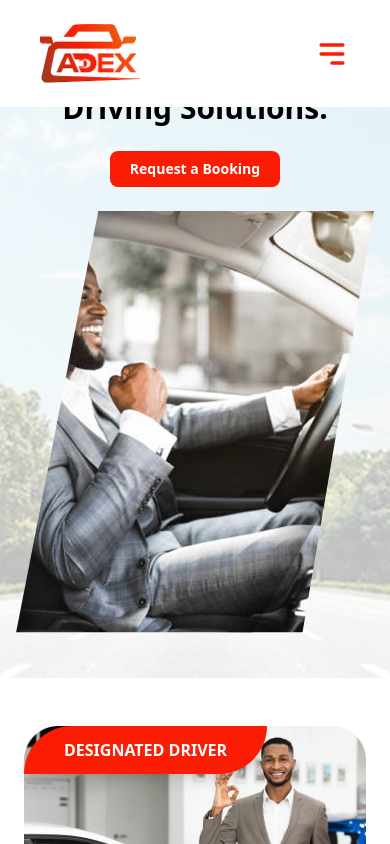
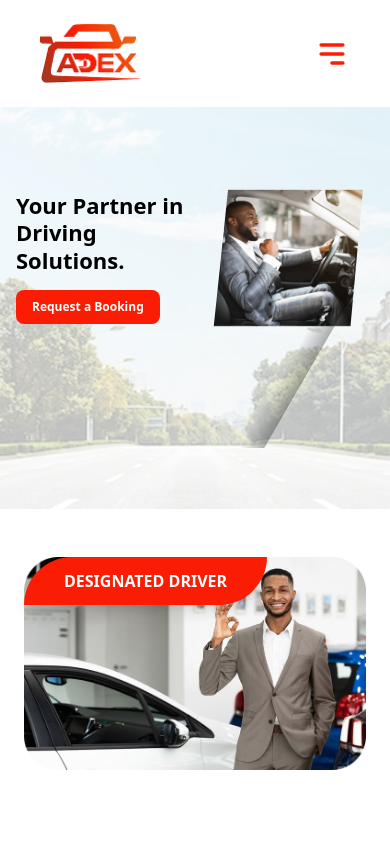
Before and after one commit to udemecomfort/adexx, a React (Vite) app: page / in a window 390 px wide. Shown: the top 844 px of the page. Built offline with nearby package versions, Linux system fonts and the light colour scheme.

Commit message:
added text

```diff
--- a/src/components/Hero.jsx
+++ b/src/components/Hero.jsx
@@ -11,38 +11,51 @@ const Hero = () => {
       <motion.img
         src={fill}
         alt="Background decorative"
-        className="w-full h-[70vh] md:h-[90vh] mt-[80px] md:mt-0 object-cover"
+        className="w-full h-[50vh] md:h-[90vh] mt-[80px] md:mt-0 object-cover"
         initial={{ opacity: 0 }}
         animate={{ opacity: 1 }}
         transition={{ duration: 1.2 }}
       />
 
       {/* Content container */}
-      <div className="absolute inset-0 flex flex-col md:flex-row items-center justify-center md:justify-between px-4 sm:px-6 md:pl-20 gap-6 sm:gap-10">
-
+      <div
+        className="absolute inset-0 flex flex-row items-center justify-between
+                   px-4 sm:px-8 md:px-20 gap-3 sm:gap-8"
+      >
         {/* Text Section */}
        <motion.div
-          className="max-w-[700px] text-center md:text-left space-y-6 md:space-y-8 px-2"
+  className="flex-1 text-left space-y-4 sm:space-y-6"
   initial={{ x: -80, opacity: 0 }}
   animate={{ x: 0, opacity: 1 }}
-          transition={{ duration: 1, ease: 'easeOut' }}
+  transition={{ duration: 1, ease: "easeOut" }}
 >
-          <h1 className="text-3xl sm:text-4xl md:text-[60px] font-bold text-black leading-tight">
+  <h1
+    className="text-[22px] sm:text-[32px] md:text-[50px] font-bold text-black leading-tight
+               w-full max-w-[300px] sm:max-w-[500px] md:max-w-[650px]"
+  >
     Your Partner in Driving Solutions.
   </h1>
 
   <motion.div whileHover={{ scale: 1.05 }}>
     <Link to="/contact">
-              <button className="bg-[#fa1d04] text-sm sm:text-base md:text-[18px] text-white px-5 sm:px-6 py-2 sm:py-3 rounded-lg font-bold hover:bg-white hover:text-[#fa1d04] transition">
+      <button
+        className="bg-[#fa1d04] text-[12px] sm:text-[15px] md:text-[18px] text-white
+                   px-4 sm:px-6 py-2 sm:py-3 rounded-lg font-bold
+                   hover:bg-white hover:text-[#fa1d04] transition"
+      >
         Request a Booking
       </button>
     </Link>
   </motion.div>
 </motion.div>
 
-        {/* Parallelogram Image Section */}
+
+
+        {/* Image Section */}
         <motion.div
-          className="parallelogram relative flex justify-center items-center w-full sm:w-[500px] md:w-[850px] h-[50vh] sm:h-[60vh] md:h-[90vh] overflow-hidden"
+          className="parallelogram relative flex justify-center items-center
+                     flex-1 min-w-[160px] max-w-[320px] sm:max-w-[360px] md:max-w-[850px]
+                     h-[45vh] sm:h-[55vh] md:h-[90vh] overflow-visible"
           initial={{ x: 100, opacity: 0 }}
           animate={{ x: 0, opacity: 1 }}
           transition={{ duration: 1.2, ease: 'easeOut' }}
@@ -50,11 +63,12 @@ const Hero = () => {
           <img
             src={manHero}
             alt="Man standing by driving solutions"
-            className="w-full h-full object-cover"
+            className="w-full h-full object-contain md:object-cover scale-110 sm:scale-100 md:hidden"
           />
           <div
-            className="absolute top-0 right-0 w-[40px] sm:w-[70px] md:w-[90px] h-full bg-gradient-to-l from-black/30 to-transparent"
-            style={{ transform: "skewX(-30deg)" }}
+            className="absolute top-0 right-0 w-[25px] sm:w-[50px] md:w-[90px] h-full
+                       bg-gradient-to-l from-black/30 to-transparent"
+            style={{ transform: 'skewX(-30deg)' }}
           ></div>
         </motion.div>
       </div>
--- a/src/components/HomeDS.jsx
+++ b/src/components/HomeDS.jsx
@@ -3,7 +3,7 @@ import BG from "../assets/DS Home.png"
 const HomeDS = () => {
   return (
     <div>
-        <img src={BG} alt="Driving school Home" className="w-full h-auto object-cover"/>
+        <img src={BG} alt="Driving school Home" className="w-full  h-auto object-cover"/>
         <div className='relative h-[24vh] bg-[#FA1D04] flex items-center justify-center'>
             <h1 className='text-white text-center text-[45px] font-medium'>Driving School</h1>
         </div>
--- a/src/components/InfoDS.jsx
+++ b/src/components/InfoDS.jsx
@@ -19,7 +19,9 @@ const InfoDS = () => {
                         className="w-full h-auto object-cover"
                     />
 
-                    <div className="absolute bg-[#FA1D04] text-white py-6 px-4 w-full max-w-[500px] top-[calc(100%-0px)] sm:top-[calc(100%-190px)] left-1/2 transform -translate-x-1/2 flex flex-col space-y-6">
+                    <div className="absolute bg-[#FA1D04] text-white py-6 px-4 w-full max-w-[500px] top-[calc(100%-1%)] sm:top-[calc(100%-160px)] lg:top-[calc(100%-60px)] left-1/2 transform -translate-x-1/2 flex flex-col space-y-6">
+
+
                         <div className="relative">
                             <img src={secondellipse} alt="" className='absolute -top-14 sm:-top-12 left-6 w-20 md:w-24' />
                             <h1 className='text-2xl font-semibold mb-2 mt-4'>Expert Guidance</h1>
@@ -54,23 +56,22 @@ const InfoDS = () => {
             <div className='w-full md:w-auto flex justify-center'>
                 <div className='relative w-full max-w-[550px]'>
                     <img src={imgbig1} alt="" className='w-full h-auto object-cover' />
-                    <div className="absolute bg-[#FA1D04] text-white py-6 px-4 w-full max-w-[500px] top-[calc(100%-60px)] sm:top-[calc(100%-80px)] md:top-[calc(100%-100px)] left-1/2 transform -translate-x-1/2 flex flex-col space-y-6">
+                    <div className="absolute bg-[#FA1D04] text-white py-6 px-4 w-full max-w-[500px] top-[calc(100%-1%)] sm:top-[calc(100%-160px)] lg:top-[calc(100%-60px)] left-1/2 transform -translate-x-1/2 flex flex-col space-y-6">
 
                         <div className="relative">
                             <img src={firstellipse} alt="" className='absolute -top-14 sm:-top-12 left-6 w-20 md:w-24' />
-                            <h1 className='text-2xl font-semibold mb-2 mt-4'>Expert Guidance</h1>
+                            <h1 className='text-2xl font-semibold mb-2 mt-4'>Defensive Driving Techniques</h1>
                             <p className='mb-4 text-sm sm:text-base'>
-                                Benefit from proven teaching techniques tailored to your needs,
-                                whether you’re a beginner or brushing up on your skills for the
-                                next road test..
+                                Learn to drive safely and confidently with a focus
+                                on defensive driving techniques that keep you and
+                                others safe on the road.
                             </p>
                         </div>
                         <div>
-                            <h1 className='text-2xl font-semibold mb-2'>Prepare for Road Tests</h1>
+                            <h1 className='text-2xl font-semibold mb-2'>Modern Training Vehicles</h1>
                             <p className='mb-4 text-sm sm:text-base'>
-                                Master the skills needed to excel in ICBC’s Class 7 (“N” license)
-                                and Class 5 (full license) road tests. Our lessons are structured
-                                to build confidence and ensure you’re test-ready.
+                                Practice in clean, well-maintained, dual-controlled
+                                vehicles for a safe and comfortable learning experience.
                             </p>
                         </div>
                     </div>
--- a/src/components/Pricing.jsx
+++ b/src/components/Pricing.jsx
@@ -6,7 +6,8 @@ const packages = [
   {
     title: "Basic Package",
     hours: "1.5 Hours",
-    circleContent: <FaCar className="text-[#FA1D04] text-2xl sm:text-3xl" />,
+    circleContent: "$100" ,
+    heading: "Ideal for: Drivers needing a quick skill check, confidence boost, or instructor evaluation. Can be upgraded to a full package. Includes:",
     desc: [
       "1.5 hours of in-car instruction",
       "Pickup and drop-off within service area",
@@ -17,7 +18,8 @@ const packages = [
   {
     title: "Test-Ready Package",
     hours: "4.5 Hours",
-    circleContent: <FaClock className="text-[#FA1D04] text-2xl sm:text-3xl" />,
+    circleContent: "$270",
+    heading: "Ideal for: Students preparing for their ICBC road test.A final polish before the big day.Includes:",
     desc: [
       "3 focused, intensive in-car lessons",
       "Pickup and drop-off within service area",
@@ -31,18 +33,18 @@ const packages = [
   {
     title: "Road Test Car Rental",
     hours: "",
-    circleContent: <FaRoad className="text-[#FA1D04] text-2xl sm:text-3xl" />,
+    circleContent: <FaCar className="text-[#FA1D04] text-2xl sm:text-3xl" />,
+    heading: "All vehicles are ICBC-approved and meet test-day standards.Pickup and drop-off at the ICBC testing center included if requested.",
     desc: [
       "Car Rental Only $100",
       "Car Rental + 1-Hour Warm-Up Lesson $200",
-      "All vehicles are ICBC-approved and meet test-day standards",
-      "Pickup and drop-off at the ICBC testing center included if requested",
     ],
   },
   {
     title: "Brush-Up Package",
     hours: "10.5 Hours",
-    circleContent: <FaStar className="text-[#FA1D04] text-2xl sm:text-3xl" />,
+    circleContent: "$630" ,
+    heading: "Ideal for: Drivers with prior experience or returning after a long break. Perfect for Canadian road rule updates, or skill-focused refreshers.Includes:",
     desc: [
       "10.5 hours of in-car instruction",
       "Pickup and drop-off within service area",
@@ -58,7 +60,8 @@ const packages = [
   {
     title: "Start Smart Package",
     hours: "15 Hours",
-    circleContent: <FaCheck className="text-[#FA1D04] text-2xl sm:text-3xl" />,
+    circleContent: "$810",
+    heading: "Ideal for: Beginners with no prior driving experience or access to a practice vehicle.Designed to build confidence and road awareness from day one.Includes:",
     desc: [
       "15 hours of in-car instruction",
       "Pickup and drop-off within service area",
@@ -80,7 +83,7 @@ const PackageCard = ({ pkg }) => (
       <img src={img} alt="" className="w-full h-auto" />
 
       {/* Circle on top */}
-      <div className="absolute top-0 left-1/2 transform -translate-x-1/2 -translate-y-1/2
+      <div className="absolute top-0 left-1/2 text-[#FA1D04] text-2xl sm:text-xl font-semibold transform -translate-x-1/2 -translate-y-1/2
                       h-16 w-16 sm:h-20 sm:w-20 md:h-28 md:w-28 rounded-full bg-white flex items-center justify-center z-10">
         {pkg.circleContent}
       </div>
@@ -95,7 +98,7 @@ const PackageCard = ({ pkg }) => (
     {/* Description */}
     <div className="flex flex-col gap-4 sm:gap-6 mt-6 px-2 sm:px-10">
       <h1 className="text-[16px] sm:text-[20px] font-medium">
-        Ideal for: {pkg.title} includes:
+        {pkg.heading}
       </h1>
       <ul className="list-disc pl-5 space-y-1 sm:space-y-2 text-[16px] sm:text-[20px]">
         {pkg.desc.map((item, idx) => <li key={idx}>{item}</li>)}
```
Also changed, not shown: src/assets/Hero samll.png (added). Lines whose indentation alone changed are shown as unchanged.
